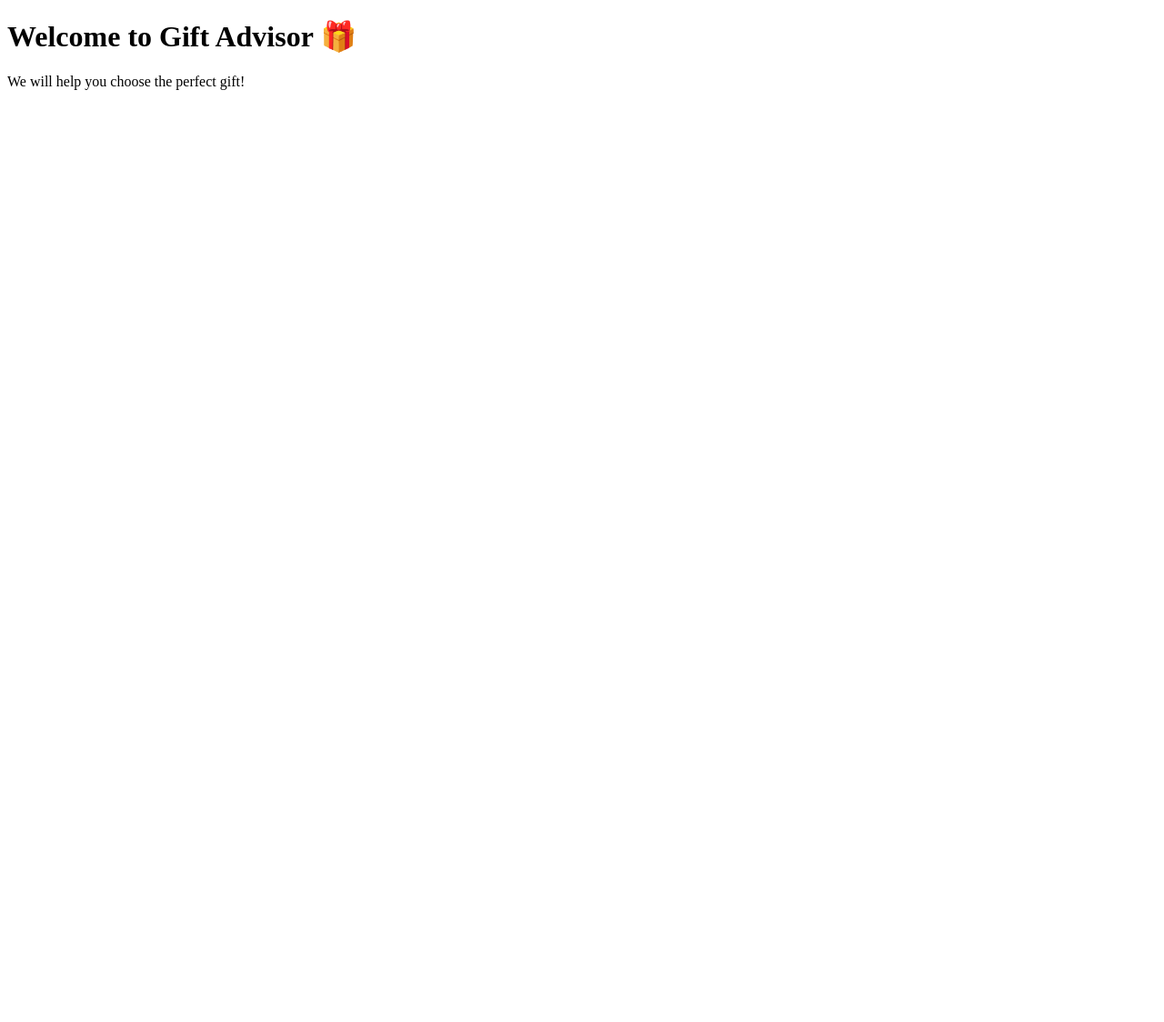
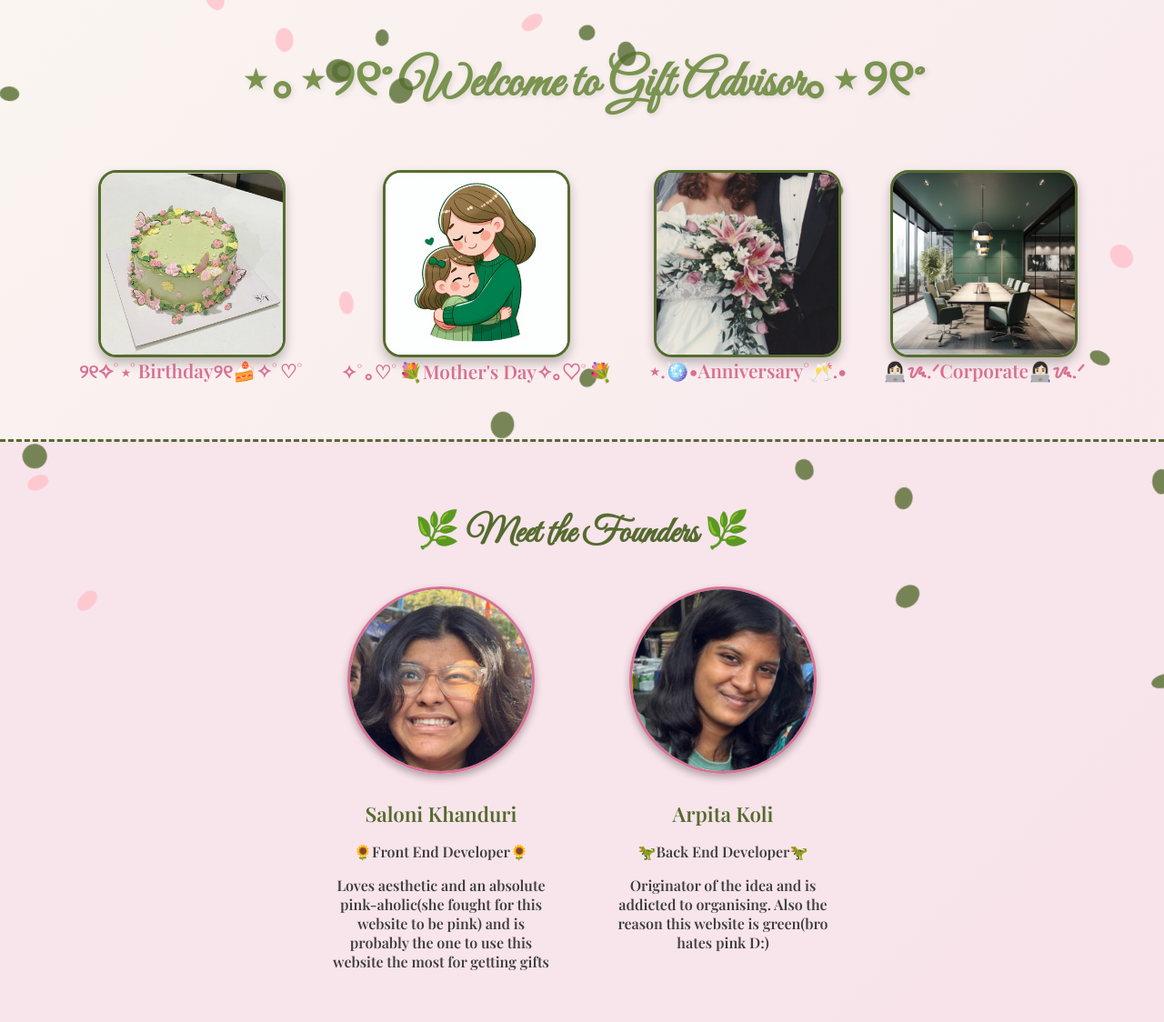
Before and after one commit to sunny-gitzen/sem3_GiftAdvisorProject, a plain HTML site: page src/index.html in a window 1280 px wide. Shown: the whole page at 91% size. Before the commit the page ends 800 px from the top, so only its background shows below. Drawn offline with nearby package versions, Linux system fonts and the light colour scheme.

Commit message:
Homepage

```diff
--- a/src/index.html
+++ b/src/index.html
@@ -1,10 +1,199 @@
 <!DOCTYPE html>
-<html>
+<html lang="en">
 <head>
-    <title>Gift Advisor</title>
+  <meta charset="UTF-8">
+  <meta name="viewport" content="width=device-width, initial-scale=1.0">
+  <title>Gift Advisor</title>
+  <!-- Fancy Google Fonts -->
+  <link href="https://fonts.googleapis.com/css2?family=Playfair+Display:wght@600&family=Great+Vibes&display=swap" rel="stylesheet">
+  <style>
+    body {
+      font-family: "Playfair Display", serif;
+      background: linear-gradient(135deg, #faf5f0, #f9e4ec);
+      color: #3e3e3e;
+      text-align: center;
+      margin: 0;
+      padding: 0;
+      overflow-x: hidden;
+      position: relative;
+    }
+
+    h1 {
+      font-size: 3.5em;
+      margin-top: 40px;
+      color: #7a934f; /* olive green */
+      font-family: "Great Vibes", cursive;
+      text-shadow: 2px 2px 6px rgba(0,0,0,0.1);
+    }
+
+    /* Falling petals and leaves */
+    .petal {
+      position: fixed;
+      top: -10vh;
+      width: 20px;
+      height: 20px;
+      border-radius: 50% 70% 50% 70%;
+      opacity: 0.8;
+      animation: fall linear infinite;
+    }
+
+    @keyframes fall {
+      0% { transform: translateY(-10vh) rotate(0deg); }
+      100% { transform: translateY(110vh) rotate(360deg); }
+    }
+
+    .button-container {
+      display: flex;
+      justify-content: center;
+      flex-wrap: wrap;
+      gap: 40px;
+      margin: 60px 0;
+      z-index: 2;
+      position: relative;
+    }
+
+    .gift-btn {
+      display: flex;
+      flex-direction: column;
+      align-items: center;
+      text-decoration: none;
+      font-size: 1.3em;
+      color: #d87093; /* baby pink */
+      font-weight: bold;
+      transition: transform 0.4s ease, color 0.4s ease;
+    }
+
+    .gift-btn img {
+      width: 200px;
+      height: 200px;
+      object-fit: cover;
+      border-radius: 20px;
+      box-shadow: 0 6px 12px rgba(0,0,0,0.25);
+      border: 3px solid #556b2f;
+    }
+
+    .gift-btn:hover {
+      transform: scale(1.15) rotate(-2deg);
+      color: #556b2f;
+    }
+
+    .about-us {
+      background-color: rgba(249, 228, 236, 0.9);
+      padding: 40px;
+      margin-top: 60px;
+      border-top: 3px dashed #556b2f;
+      opacity: 0;
+      transition: opacity 1s ease;
+    }
+
+    .about-us.visible {
+      opacity: 1;
+    }
+
+    .about-us h2 {
+      font-family: "Great Vibes", cursive;
+      font-size: 2.5em;
+      color: #556b2f;
+    }
+
+    .founders {
+      display: flex;
+      justify-content: center;
+      gap: 60px;
+      margin-top: 20px;
+      flex-wrap: wrap;
+    }
+
+    .founder {
+      width: 250px;
+      text-align: center;
+    }
+
+    .founder img {
+      width: 200px;
+      height: 200px;
+      border-radius: 50%;
+      object-fit: cover;
+      margin-bottom: 15px;
+      border: 3px solid #d87093;
+      box-shadow: 0 4px 8px rgba(0,0,0,0.3);
+    }
+
+    .founder h3 {
+      margin: 10px 0 5px;
+      color: #556b2f;
+      font-size: 1.4em;
+    }
+  </style>
 </head>
 <body>
-    <h1>Welcome to Gift Advisor 🎁</h1>
-    <p>We will help you choose the perfect gift!</p>
+  <h1>⋆｡⋆୨୧˚ Welcome to Gift Advisor｡⋆୨୧˚</h1>
+
+  <div class="button-container">
+    <a href="#" class="gift-btn">
+      <img src="images/birthday-button.png" alt="Birthday">
+      <span>୨୧✧˚⋆˚Birthday୨୧🍰✧˚♡˚</span>
+    </a>
+    <a href="#" class="gift-btn">
+      <img src="images/mothersday-button.png" alt="Mother's Day">
+      <span>✧˚｡♡˚💐Mother's Day✧｡♡˚💐</span>
+    </a>
+    <a href="#" class="gift-btn">
+      <img src="images/anniversary-button.png" alt="Anniversary">
+      <span>⋆.🪩•Anniversary°🥂.•</span>
+    </a>
+    <a href="#" class="gift-btn">
+      <img src="images/corporate gifts-button.png" alt="Corporate">
+      <span>👩🏻‍💻ᝰ.ᐟCorporate👩🏻‍💻ᝰ.ᐟ</span>
+    </a>
+  </div>
+
+  <div class="about-us" id="about-us">
+    <h2>🌿 Meet the Founders 🌿</h2>
+    <div class="founders">
+      <div class="founder">
+        <img src="images/saloni.png.jpg" alt="Saloni Khanduri">
+        <h3>Saloni Khanduri</h3>
+        <p>🌻Front End Developer🌻</p>
+        <p>Loves aesthetic and an absolute pink-aholic(she fought for this website to be pink)
+        and is probably the one to use this website the most for getting gifts</p>
+      </div>
+      <div class="founder">
+        <img src="images/arpita.png.jpg" alt="Arpita Koli">
+        <h3>Arpita Koli</h3>
+        <p>🦖Back End Developer🦖</p>
+        <p>Originator of the idea and is addicted to organising. Also the reason this website is green(bro hates pink D:)</p>
+      </div>
+    </div>
+  </div>
+
+  <!-- Petals & Leaves Layer -->
+  <script>
+    const numElements = 30;
+    const colors = ['#ffc0cb', '#556b2f']; // pink petals & olive leaves
+    const shapes = ['50% 70% 50% 70%', '50% 50% 50% 50%']; // rounded petals & leaves
+
+    for (let i = 0; i < numElements; i++) {
+      const petal = document.createElement("div");
+      petal.classList.add("petal");
+      petal.style.left = Math.random() * 100 + "vw";
+      petal.style.width = 15 + Math.random() * 15 + "px";
+      petal.style.height = 15 + Math.random() * 15 + "px";
+      petal.style.background = colors[Math.floor(Math.random() * colors.length)];
+      petal.style.borderRadius = shapes[Math.floor(Math.random() * shapes.length)];
+      petal.style.animationDuration = 5 + Math.random() * 5 + "s";
+      petal.style.animationDelay = Math.random() * 5 + "s";
+      document.body.appendChild(petal);
+    }
+
+    // Fade-in animation for About Us
+    const aboutSection = document.getElementById('about-us');
+    window.addEventListener('scroll', () => {
+      const rect = aboutSection.getBoundingClientRect();
+      if(rect.top < window.innerHeight - 50){
+        aboutSection.classList.add('visible');
+      }
+    });
+  </script>
 </body>
 </html>
```
Also changed, not shown: src/images/anniversary-button.png (added), src/images/arpita.png.jpg (added), src/images/birthday-button.png (added), src/images/corporate gifts-button.png (added), src/images/mothersday-button.png (added), src/images/saloni.png.jpg (added).
